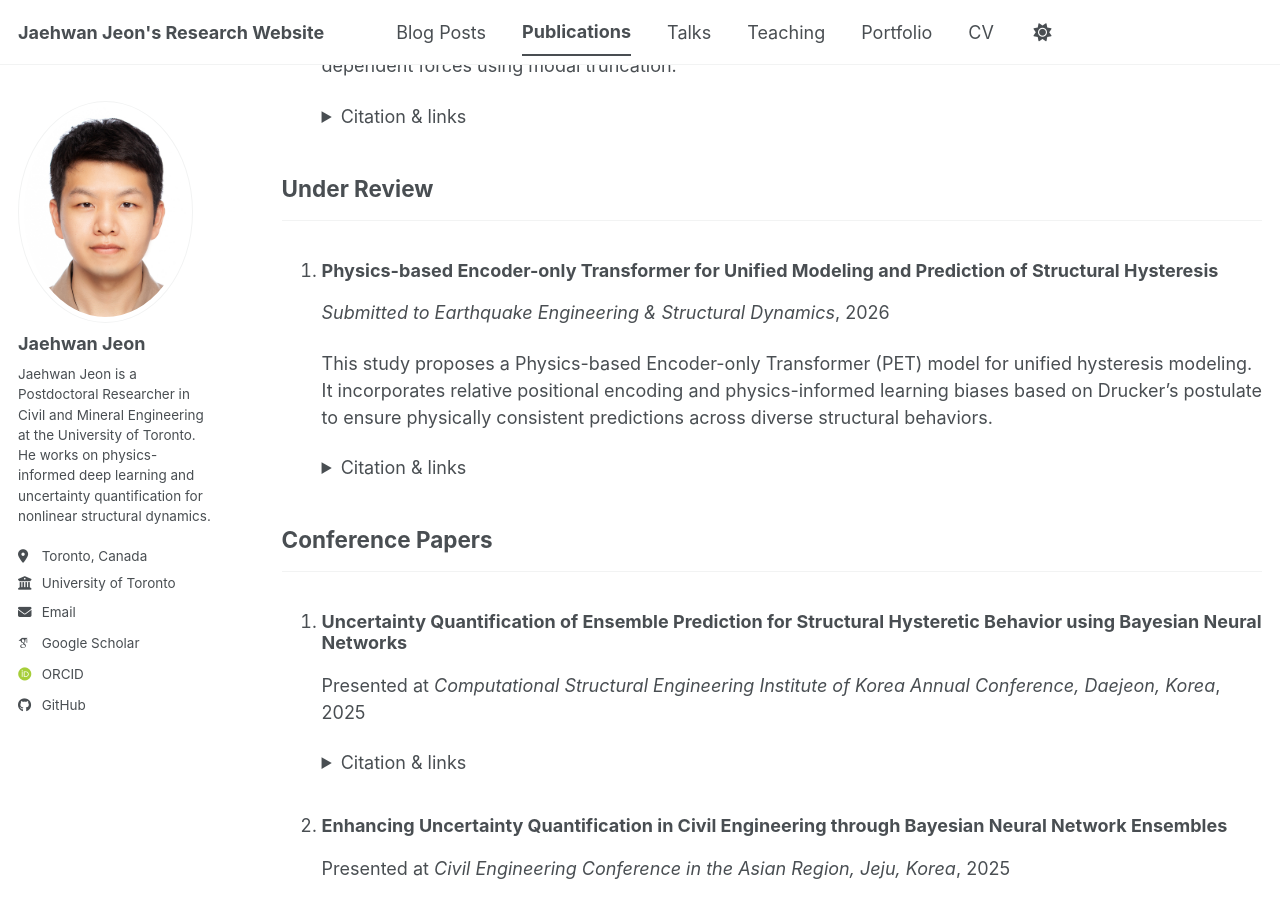
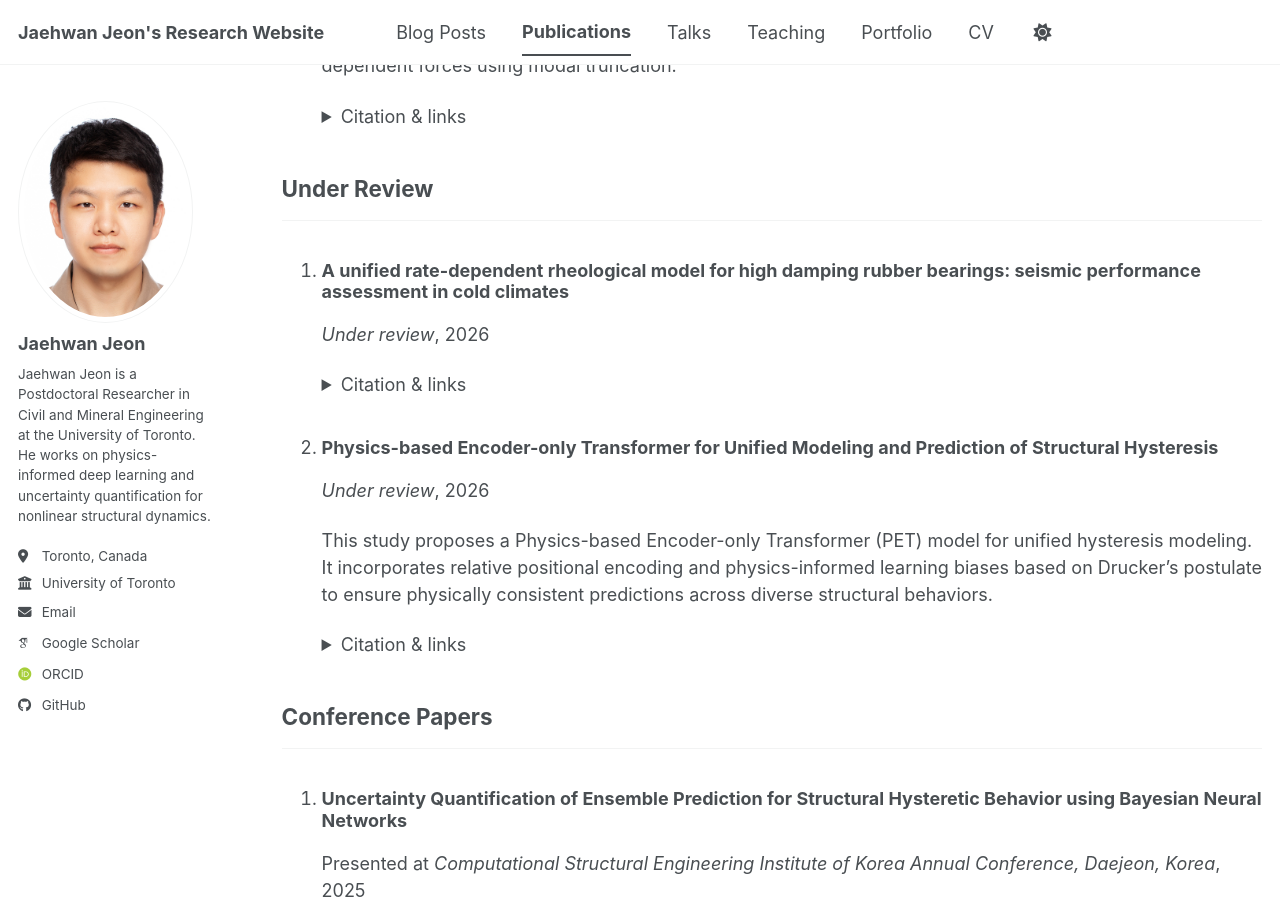
Before and after one commit to JaehwanJeon/JaehwanJeon.github.io, a Jekyll site: the page built from _pages/publications.html, in a window 1280 px wide and 900 px high, scrolled down 929 px. Built offline with Jekyll 4.4.1, drawn with Linux system fonts in a browser that asks for light colours; some web fonts are replaced; a script bundle is joined from its source files by our own code; library files that are not in the unit come from our copies.

Commit message:
Pubs: add Guo et al. (under review); scrub target journal from Joo PET paper
Co-Authored-By: Claude Opus 4.7 (1M context) <noreply@anthropic.com>

```diff
--- a/_data/publications.yml
+++ b/_data/publications.yml
@@ -2,18 +2,23 @@
 # Rendered by _pages/publications.html, grouped by site.publication_category.
 # To add a paper: copy a block, edit fields. category must match _config.yml publication_category.
 
+- title: "A unified rate-dependent rheological model for high damping rubber bearings: seismic performance assessment in cold climates"
+  category: underreview
+  date: 2026-05-15
+  venue: "Under review"
+  citation: "Guo, F., J. Song, Y. Liu*, J. Joo, and J. Jeon. &quot;A unified rate-dependent rheological model for high damping rubber bearings: seismic performance assessment in cold climates.&quot; (Under review)."
 - title: Physics-based Encoder-only Transformer for Unified Modeling and Prediction
     of Structural Hysteresis
   category: underreview
   date: 2026-02-07
-  venue: Submitted to Earthquake Engineering & Structural Dynamics
+  venue: "Under review"
   excerpt: This study proposes a Physics-based Encoder-only Transformer (PET) model
     for unified hysteresis modeling. It incorporates relative positional encoding
     and physics-informed learning biases based on Drucker’s postulate to ensure physically
     consistent predictions across diverse structural behaviors.
   citation: Joo, J., Jeon, J., & Song, J. (2026). &quot;Physics-based Encoder-only
     Transformer for Unified Modeling and Prediction of Structural Hysteresis.&quot;
-    <i>Earthquake Engineering & Structural Dynamics (Submitted)</i>.
+    (Under review).
 - title: Ensemble-based Uncertainty Quantification and Decomposition of Probabilistic
     Surrogate Models Using Bayesian Neural Networks
   category: manuscripts
```
